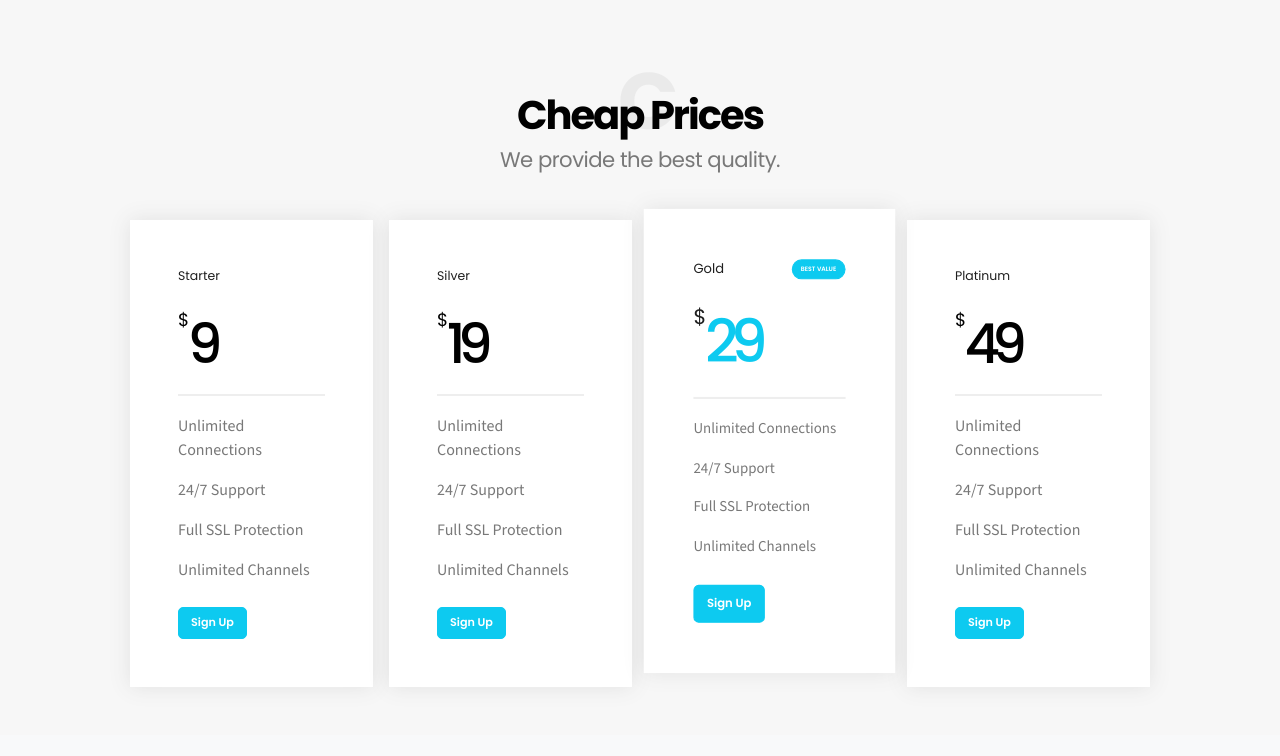
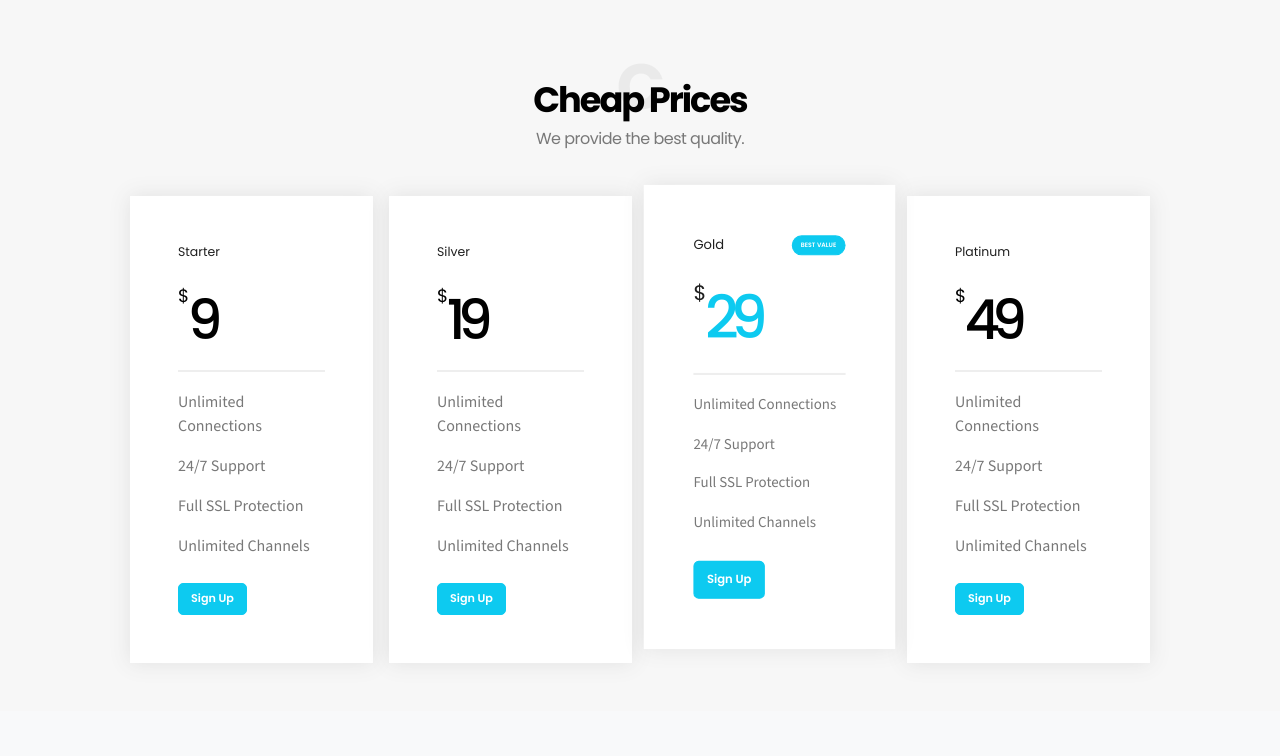
Before and after one commit to yoyo12tech/Bezel, a plain HTML site: page index.html in a window 1280 px wide. Shown: the part 2400-3156 px from the top of the page. Drawn offline with nearby package versions, Linux system fonts and the light colour scheme.

Commit message:
fixed xs media issue

```diff
--- a/index.html
+++ b/index.html
@@ -133,7 +133,7 @@
     <!--home end-->
 
     <!--about start-->
-    <section id="about" class="about bg-white p-5">
+    <section id="about" class="about bg-white p-sm-5 px-2">
         <div class="container p-5 text-black text-center">
             <h4>WHO ARE WE</h4>
             <p class="m-auto px-1">
@@ -557,7 +557,7 @@
     <!--works end-->
 
     <!--pricing start-->
-    <section id="pricing" class="pricing bg-body-tertiary p-5">
+    <section id="pricing" class="pricing bg-body-tertiary p-sm-5 py-5 px-3">
         <div id="carouselExampleIndicatorss" class="carousel slide"data-bs-theme="dark" data-bs-ride="carousel">
             <div class="carousel-inner" data-bs-theme="light">
                 <div class="carousel-item active ">
--- a/style.css
+++ b/style.css
@@ -257,23 +257,24 @@ header.scrolled .icons a svg {
 .heading{
     position: relative;
     h2{
-        font-size: 2.5rem;
+        font-size: 2.2rem;
         font-weight: 500;
         letter-spacing: -2px;
         position: relative;
         z-index: 2;
     }
     h2::before{
-        position: absolute;left: 48%;top: -79%;
+        position: absolute;left: 50%;top: -70%;
+        transform: translateX(-50%);
         margin:auto;
         content:"C";
         color: rgba(210, 210, 210, 0.329);
         z-index: -10;
-        font-size: 5rem;
+        font-size: 4rem;
     }
     h4{
         font-weight: 400;
-        font-size: 1.325rem;
+        font-size: 1rem;
         letter-spacing: -0.5px;
         color: #787878;
     }
@@ -503,7 +504,7 @@ header.scrolled .icons a svg {
 
 .contact{
     h2::before{
-        position: absolute;left: 0%;top: -79%;
+        position: absolute;left: 5%;top: -70%;
         content:"G";
     }
     .contact{
```
